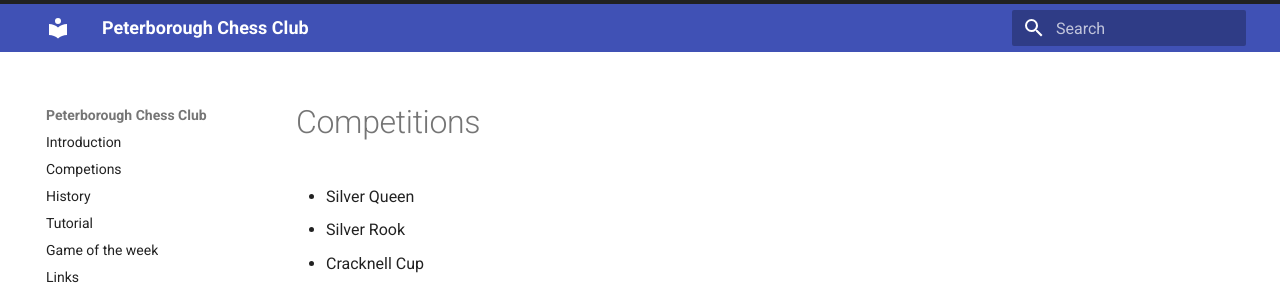
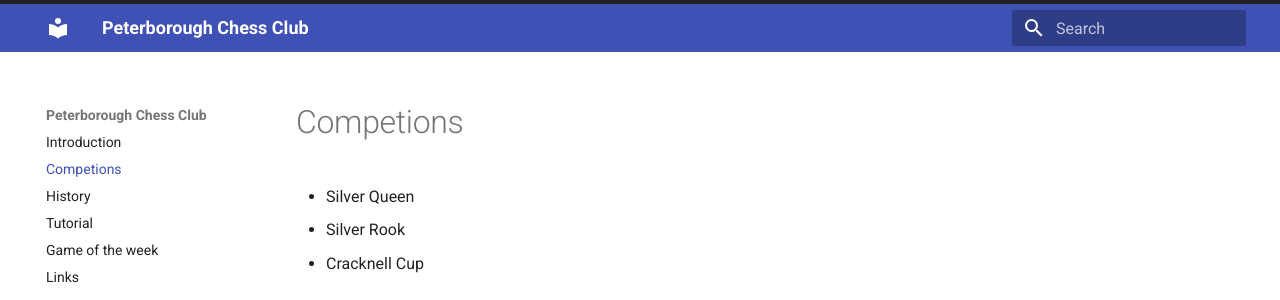
Before and after one commit to peterboroughchessclub/site, an MkDocs documentation site: the page built from docs/competitions.md, in a window 1280 px wide. Shown: the part 1094-1394 px from the top of the page. Built offline with MkDocs 1.6.1 and Material for MkDocs 9.7.7, drawn with Linux system fonts in a browser that asks for light colours; part of the change alters nothing that is shown.

Commit message:
Update mkdocs.yml

```diff
--- a/mkdocs.yml
+++ b/mkdocs.yml
@@ -42,7 +42,7 @@ social:
       link: www.facebook.com/peterboroughchessclub/?locale=en_GB
 nav:
     - Introduction: index.md
-    - Competions: competions.md
+    - Competions: competitions.md
     - History: history.md
     - Tutorial: tutorials.md
     - Game of the week: GameOfTheWeek.md
```
